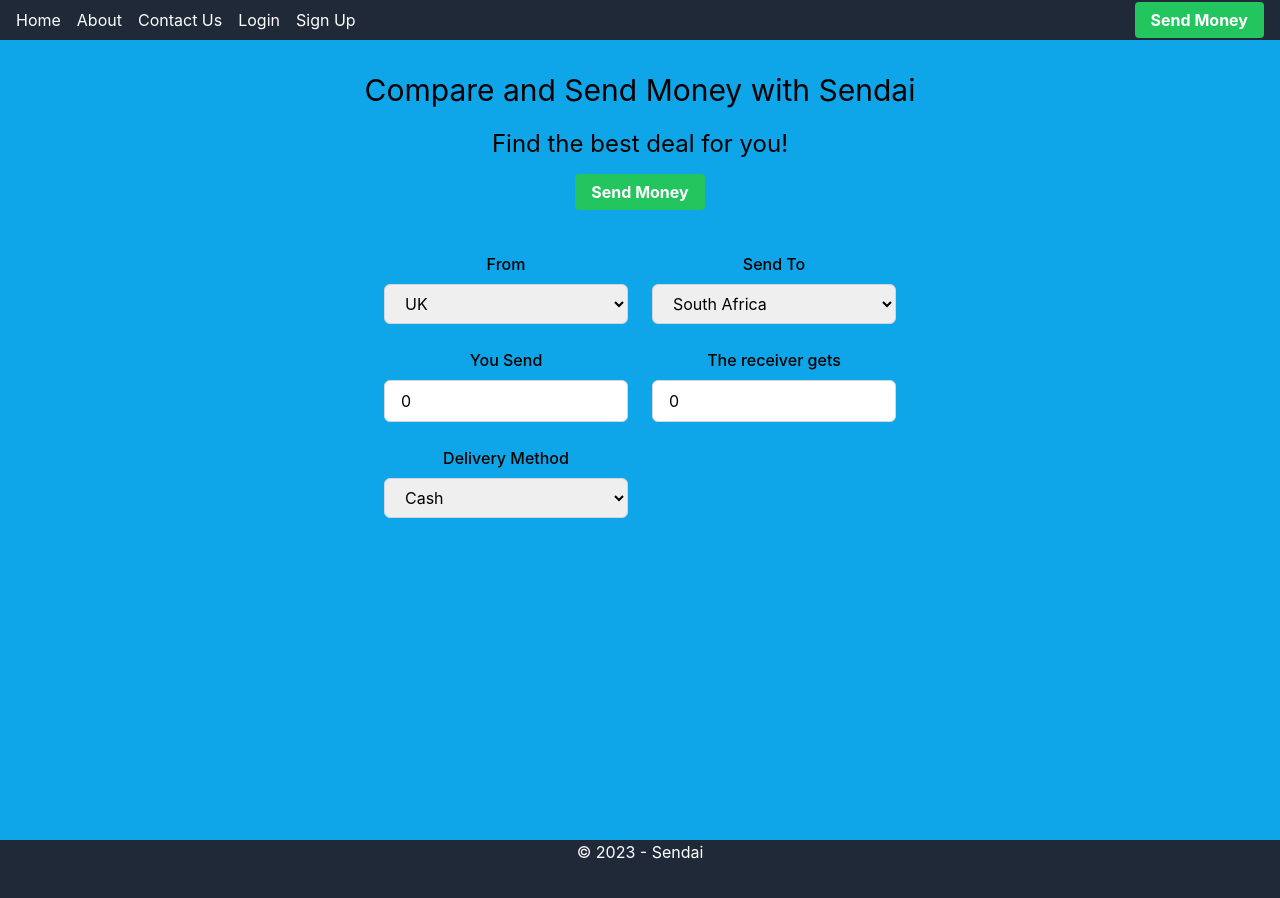
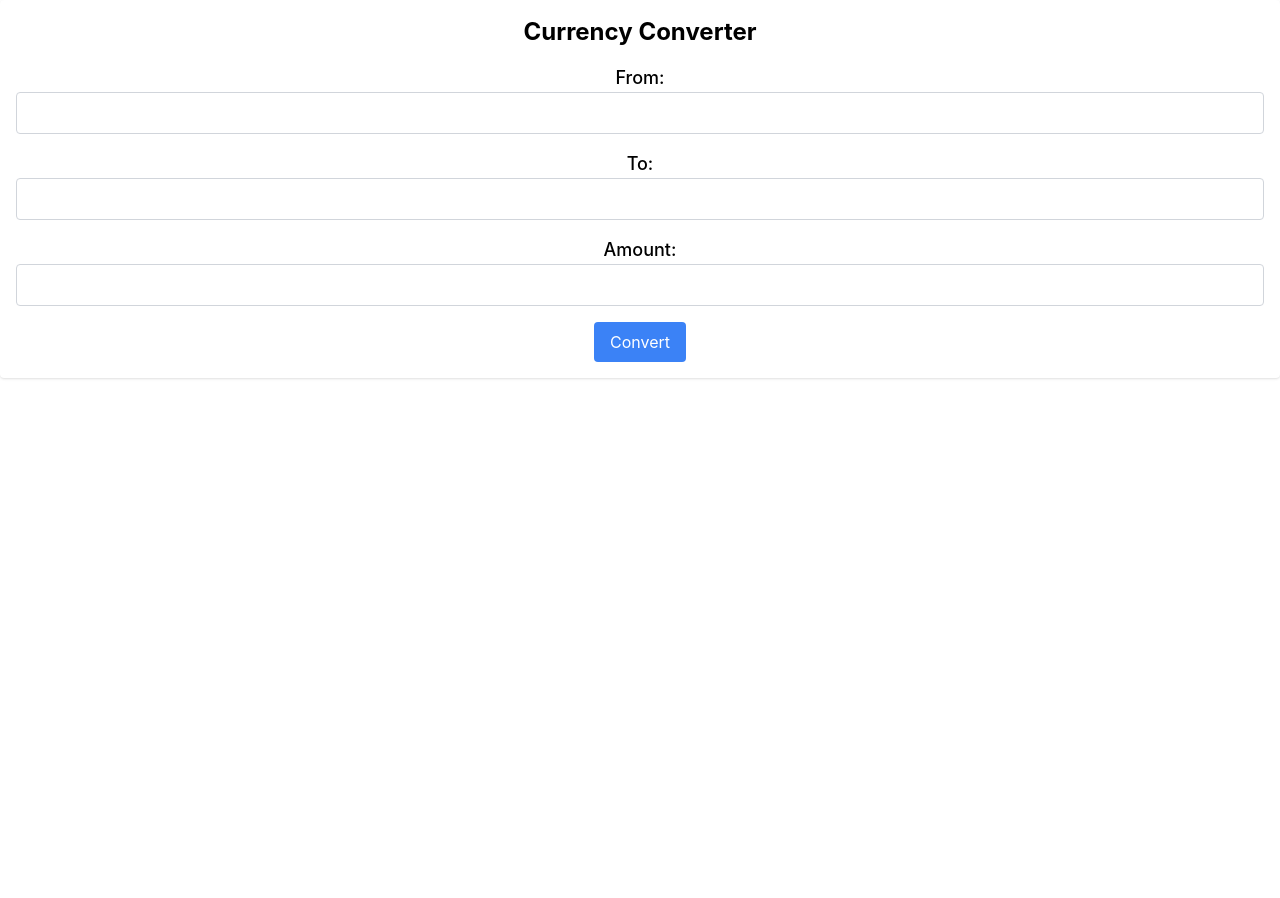
Before and after one commit to Ta-shed/Sendai-React-Project, a React (Create React App) app: page / in a window 1280 px wide. Shown: the top 898 px of the page. After the commit the page ends 800 px from the top, so only its background shows below. Built offline with nearby package versions, Linux system fonts and the light colour scheme.

Commit message:
currency converter added

```diff
--- a/package.json
+++ b/package.json
@@ -23,7 +23,9 @@
       "react-app/jest"
     ]
   },
+
   "browserslist": {
+
     "production": [
       ">0.2%",
       "not dead",
@@ -38,4 +40,5 @@
   "devDependencies": {
     "tailwindcss": "^3.3.2"
   }
+
 }
--- a/src/App.js
+++ b/src/App.js
@@ -1,12 +1,13 @@
 import logo from './logo.svg';
 import Navbar from './Components/Navbar';
 import './App.css';
+import CurrencyConverter from './Components/CurrencyConverter';
 
 function App() {
   return (
     <div className="App">
+ <CurrencyConverter />
 
-<Navbar></Navbar>
     </div>
   );
 }
--- /dev/null
+++ b/src/Components/CurrencyConverter.js
@@ -0,0 +1,86 @@
+import React, { useState } from 'react';
+
+const CurrencyConverter = () => {
+  const [fromCurrency, setFromCurrency] = useState('');
+  const [toCurrency, setToCurrency] = useState('');
+  const [amount, setAmount] = useState('');
+  const [convertedAmount, setConvertedAmount] = useState('');
+
+  const handleSubmit = async (e) => {
+    e.preventDefault();
+
+    try {
+      const response = await fetch(
+        'https://api.currencyfreaks.com/v2.0/rates/latest?apikey=e2385a97f6914984a372bc7a36fc7b91'
+      );
+
+      if (response.ok) {
+        const data = await response.json();
+        const conversionRate = data.rates[toCurrency];
+        const convertedValue = conversionRate ? amount * conversionRate : '';
+        setConvertedAmount(convertedValue);
+      } else {
+        console.error('Currency conversion failed.');
+      }
+    } catch (error) {
+      console.error('An error occurred:', error);
+    }
+  };
+
+  return (
+    <div className="p-4 bg-white shadow rounded">
+      <h2 className="text-2xl font-bold mb-4">Currency Converter</h2>
+      <form onSubmit={handleSubmit}>
+        <div className="mb-4">
+          <label htmlFor="fromCurrency" className="text-lg font-medium">
+            From:
+          </label>
+          <input
+            type="text"
+            id="fromCurrency"
+            className="border border-gray-300 px-4 py-2 rounded w-full"
+            value={fromCurrency}
+            onChange={(e) => setFromCurrency(e.target.value)}
+          />
+        </div>
+        <div className="mb-4">
+          <label htmlFor="toCurrency" className="text-lg font-medium">
+            To:
+          </label>
+          <input
+            type="text"
+            id="toCurrency"
+            className="border border-gray-300 px-4 py-2 rounded w-full"
+            value={toCurrency}
+            onChange={(e) => setToCurrency(e.target.value)}
+          />
+        </div>
+        <div className="mb-4">
+          <label htmlFor="amount" className="text-lg font-medium">
+            Amount:
+          </label>
+          <input
+            type="text"
+            id="amount"
+            className="border border-gray-300 px-4 py-2 rounded w-full"
+            value={amount}
+            onChange={(e) => setAmount(e.target.value)}
+          />
+        </div>
+        <button
+          type="submit"
+          className="bg-blue-500 hover:bg-blue-600 text-white px-4 py-2 rounded"
+        >
+          Convert
+        </button>
+      </form>
+      {convertedAmount && (
+        <p className="mt-4">
+          Converted Amount: {convertedAmount} {toCurrency}
+        </p>
+      )}
+    </div>
+  );
+};
+
+export default CurrencyConverter;
```
Also changed, not shown: 1 other file (tests, documents, lock files or other folders).
